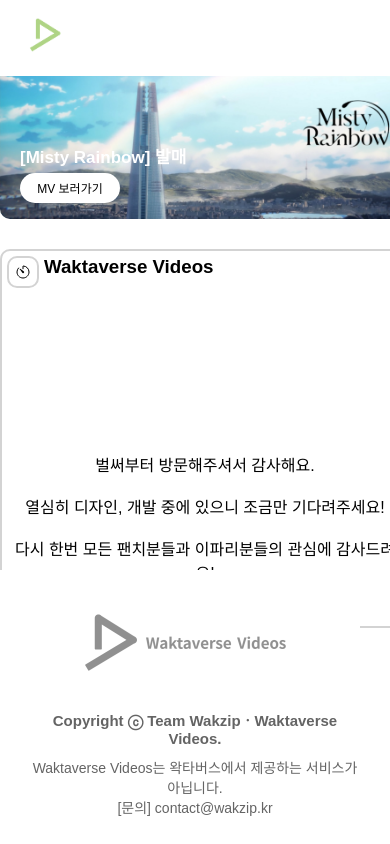
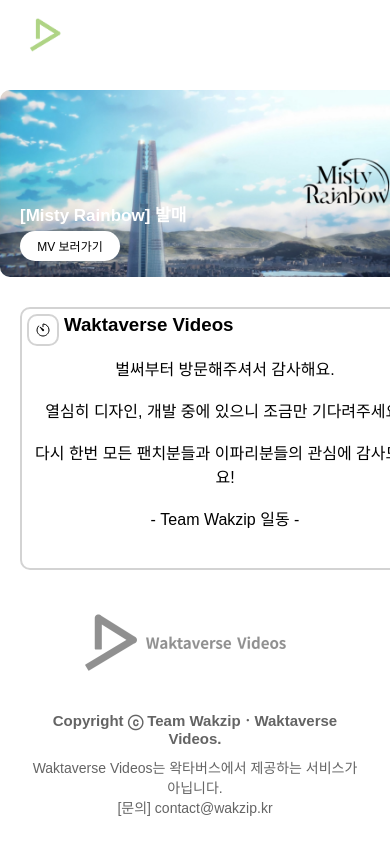
Before and after one commit to Wakzip/waktaverse_videos_landing, a Next.js app: page / in a window 390 px wide. Shown: the top 844 px of the page. Built offline with nearby package versions, Linux system fonts and the light colour scheme; a web font is replaced by a local one.

Commit message:
🪲디자인 오류

```diff
--- a/src/app/globals.css
+++ b/src/app/globals.css
@@ -979,7 +979,7 @@ a {
     height: 450px;
     width: 424px;
     margin-top: 10px;
-    margin-left: 10px;
+    margin-left: 20px;
     border-radius: 10px;
     border: solid;
     border-color: #D3D3D3;
@@ -1027,7 +1027,6 @@ a {
     height: 424px;
     width: 400px;
     margin-top: 30px;
-    margin-left: 0px;
     border-radius: 10px;
     border: solid;
     border-color: #D3D3D3;
@@ -1039,6 +1038,7 @@ a {
     justify-content: left;
     margin-top: 5px;
     margin-left: 5px;
+    height: auto;
   }
 
   .div_icons {
--- a/src/app/page.js
+++ b/src/app/page.js
@@ -33,6 +33,7 @@ export default function HomePage() {
               </div>
             </div>
         </div>
+      </div>
             <footer>
               <div className='footer-section'>
                 <img src="/waktaverse_videos_new_logo_gray_text.png" alt="로고" className='footer-logo'/>
@@ -41,7 +42,5 @@ export default function HomePage() {
                 <p className='info_contact_mail'><a href='mailto:contact@wakzip.kr?subject=[문의]?body=문의를 작성하시고 전송하시면 Team Wakzip 서비스 팀으로 자동 전송됩니다.'>[문의] contact@wakzip.kr</a></p>
               </div>
             </footer>
-
-      </div>
         </>
       )}
```
